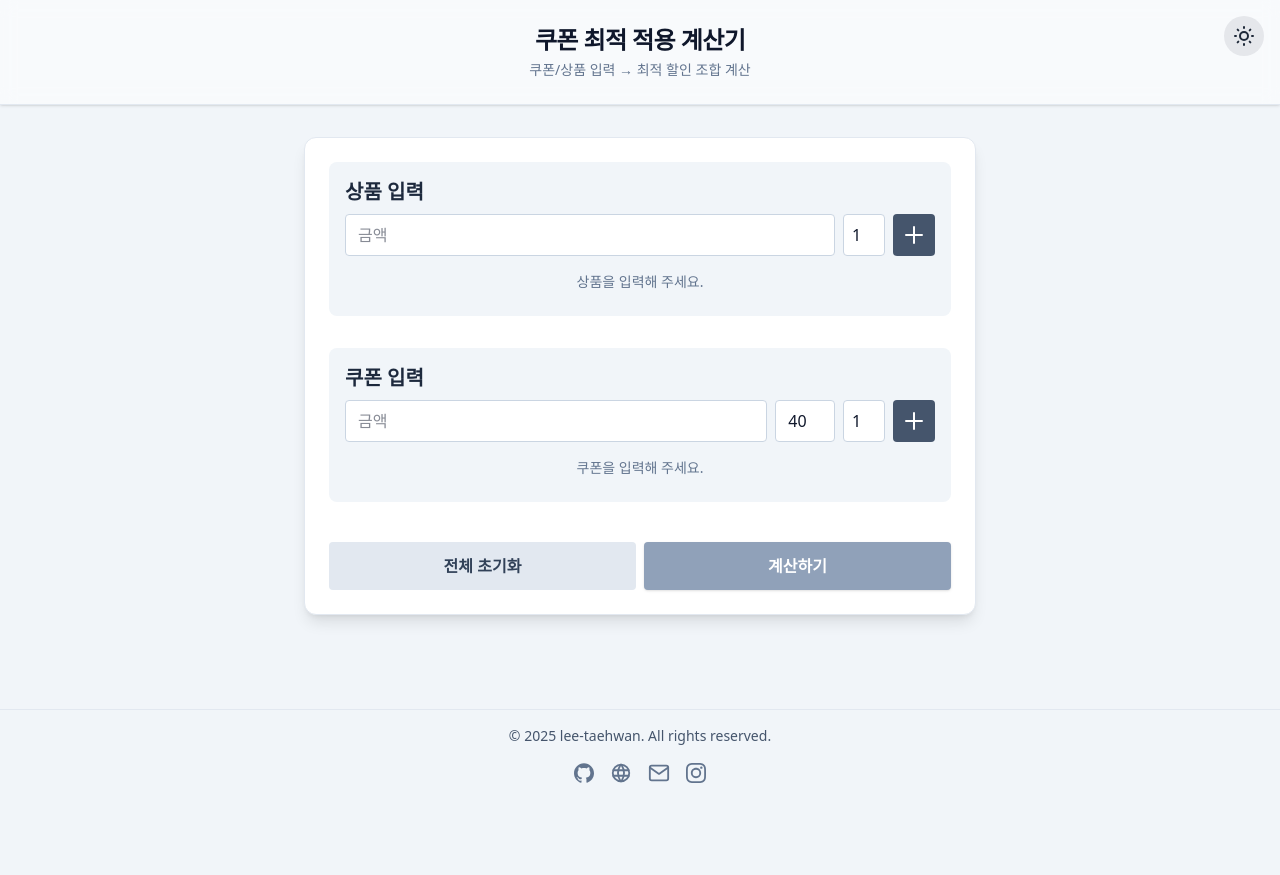
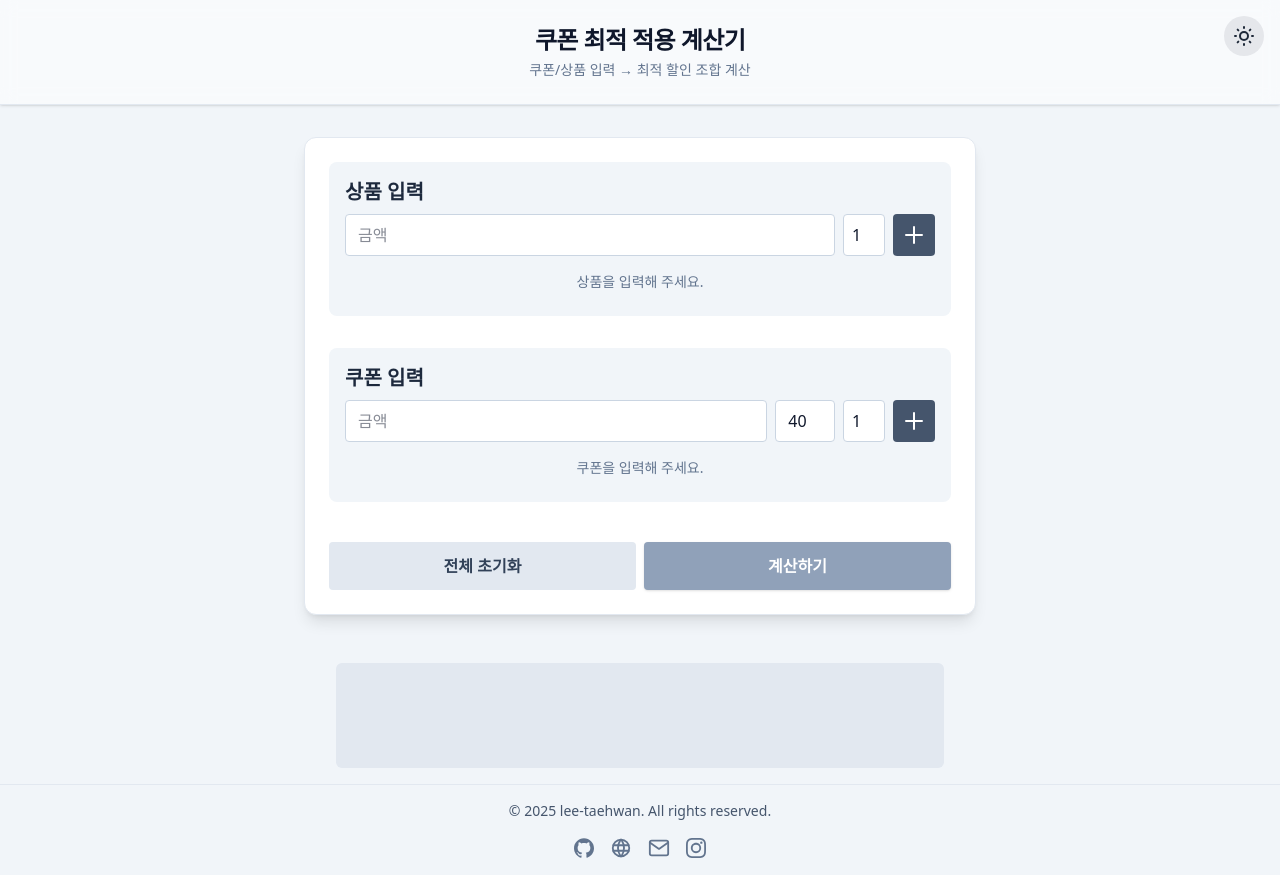
Before and after one commit to lee-taehwan/coupon-optimizer, a Next.js app: page / in a window 1280 px wide. Before the commit the page ends 800 px from the top, so only its background shows below. Built offline with nearby package versions, Linux system fonts and the light colour scheme.

Commit message:
google adsense 추가

```diff
--- a/src/app/layout.tsx
+++ b/src/app/layout.tsx
@@ -6,6 +6,7 @@ import ThemeToggle from "@/components/ThemeToggle";
 import { Providers } from "./providers";
 import Footer from "@/components/Footer";
 import { ThemeHandler } from "@/components/ThemeHandler";
+import AdBanner from "@/components/AdBanner";
 
 const geistSans = Geist({
   variable: "--font-geist-sans",
@@ -30,7 +31,7 @@ export default function RootLayout({
   return (
     <html lang="ko" suppressHydrationWarning>
       <body
-        className={`${geistSans.variable} ${geistMono.variable} antialiased relative min-h-screen bg-slate-100 dark:bg-slate-950 text-slate-800 dark:text-gray-100 transition-colors duration-300`}
+        className={`${geistSans.variable} ${geistMono.variable} antialiased relative bg-slate-100 dark:bg-slate-950 text-slate-800 dark:text-gray-100 transition-colors duration-300`}
       >
         <Providers>
           <ThemeHandler />
@@ -40,6 +41,9 @@ export default function RootLayout({
               <ThemeToggle />
             </div>
             <main className="flex-grow">{children}</main>
+            <div className="max-w-2xl mx-auto w-full px-4 sm:px-6 lg:px-8">
+              <AdBanner />
+            </div>
             <Footer />
           </div>
         </Providers>
--- /dev/null
+++ b/src/components/AdBanner.tsx
@@ -0,0 +1,29 @@
+'use client';
+
+import { useEffect } from 'react';
+
+const AdBanner = () => {
+  useEffect(() => {
+    try {
+      // @ts-expect-error - Google AdSense is not typed in window object
+      (window.adsbygoogle = window.adsbygoogle || []).push({});
+    } catch (err) {
+      console.error("Failed to push adsbygoogle", err);
+    }
+  }, []);
+
+  return (
+    <div className="flex justify-center items-center my-4 bg-slate-200 dark:bg-slate-800 rounded-md h-[105px] overflow-hidden">
+      <ins
+        className="adsbygoogle"
+        style={{ display: 'block', width: '100%' }}
+        data-ad-client="ca-pub-7975402530066755"
+        data-ad-slot="4006228224"
+        data-ad-format="auto"
+        data-full-width-responsive="true"
+      ></ins>
+    </div>
+  );
+};
+
+export default AdBanner;
```
Also changed, not shown: public/ads.txt (added), 1 other file (tests, documents, lock files or other folders).
